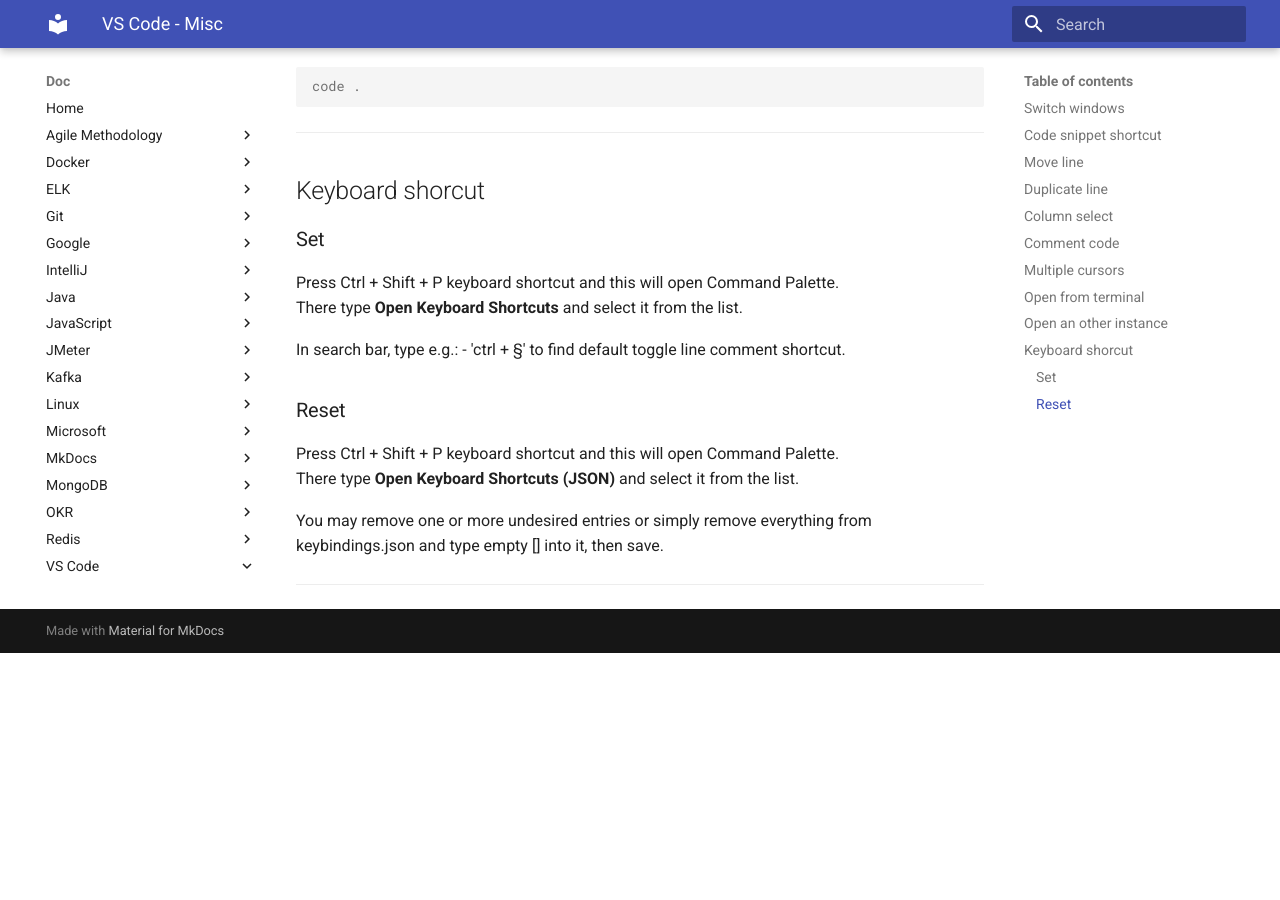
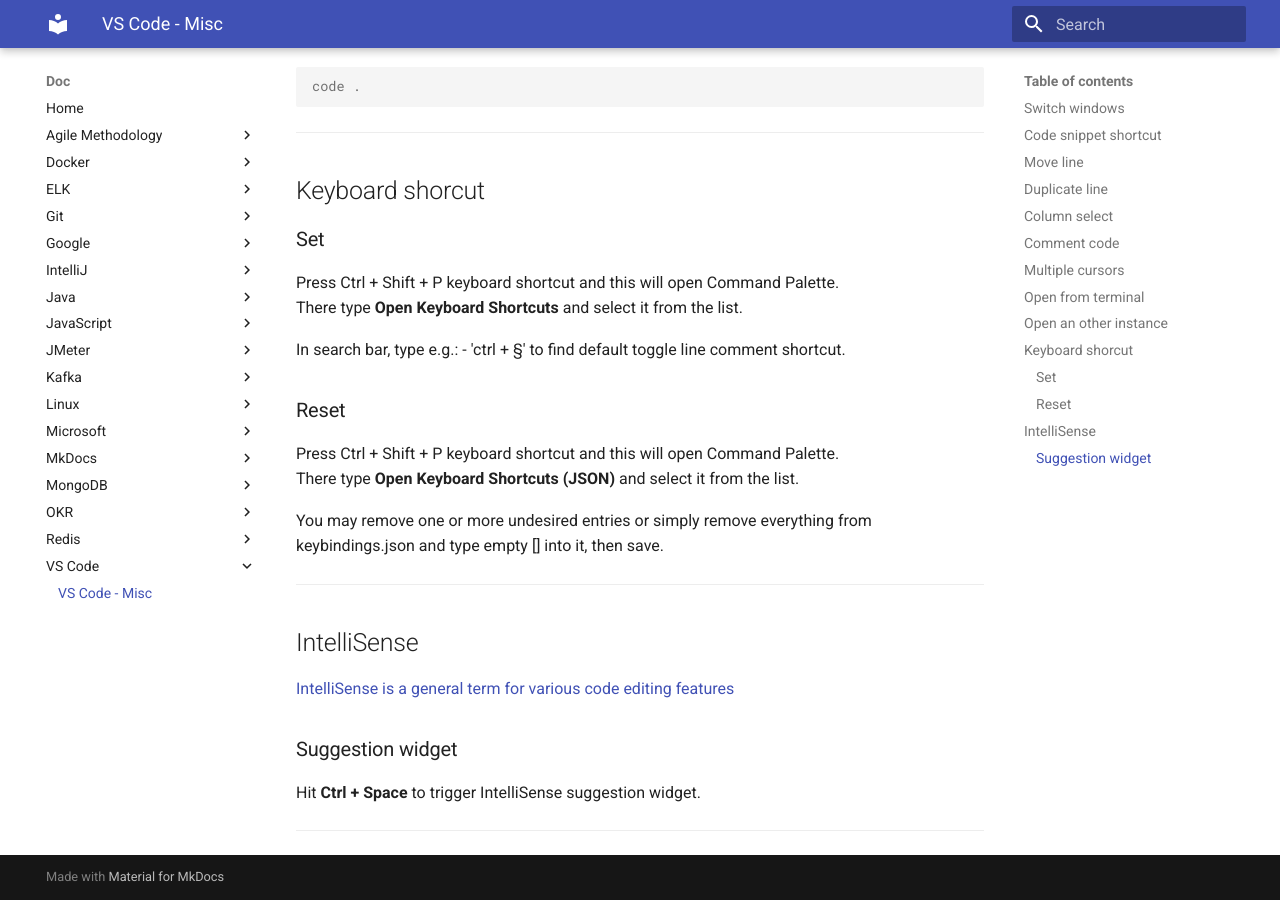
Before and after one commit to oldu73/doc, an MkDocs documentation site: the page built from docs/vscode/vscode.md, in a window 1280 px wide and 900 px high, scrolled down 2377 px. Built offline with MkDocs 1.6.1 and Material for MkDocs 9.7.7, drawn with Linux system fonts in a browser that asks for light colours; before the commit the page ends 3030 px from its top, so only the background shows below that.

Commit message:
vscode intellisense suggestion widget

```diff
--- a/docs/vscode/vscode.md
+++ b/docs/vscode/vscode.md
@@ -128,3 +128,13 @@
 You may remove one or more undesired entries or simply remove everything from keybindings.json and type empty [] into it, then save.
 
 ***
+
+## IntelliSense
+
+[IntelliSense is a general term for various code editing features](https://code.visualstudio.com/docs/editor/intellisense)
+
+### Suggestion widget
+
+Hit **Ctrl + Space** to trigger IntelliSense suggestion widget.
+
+***
```
